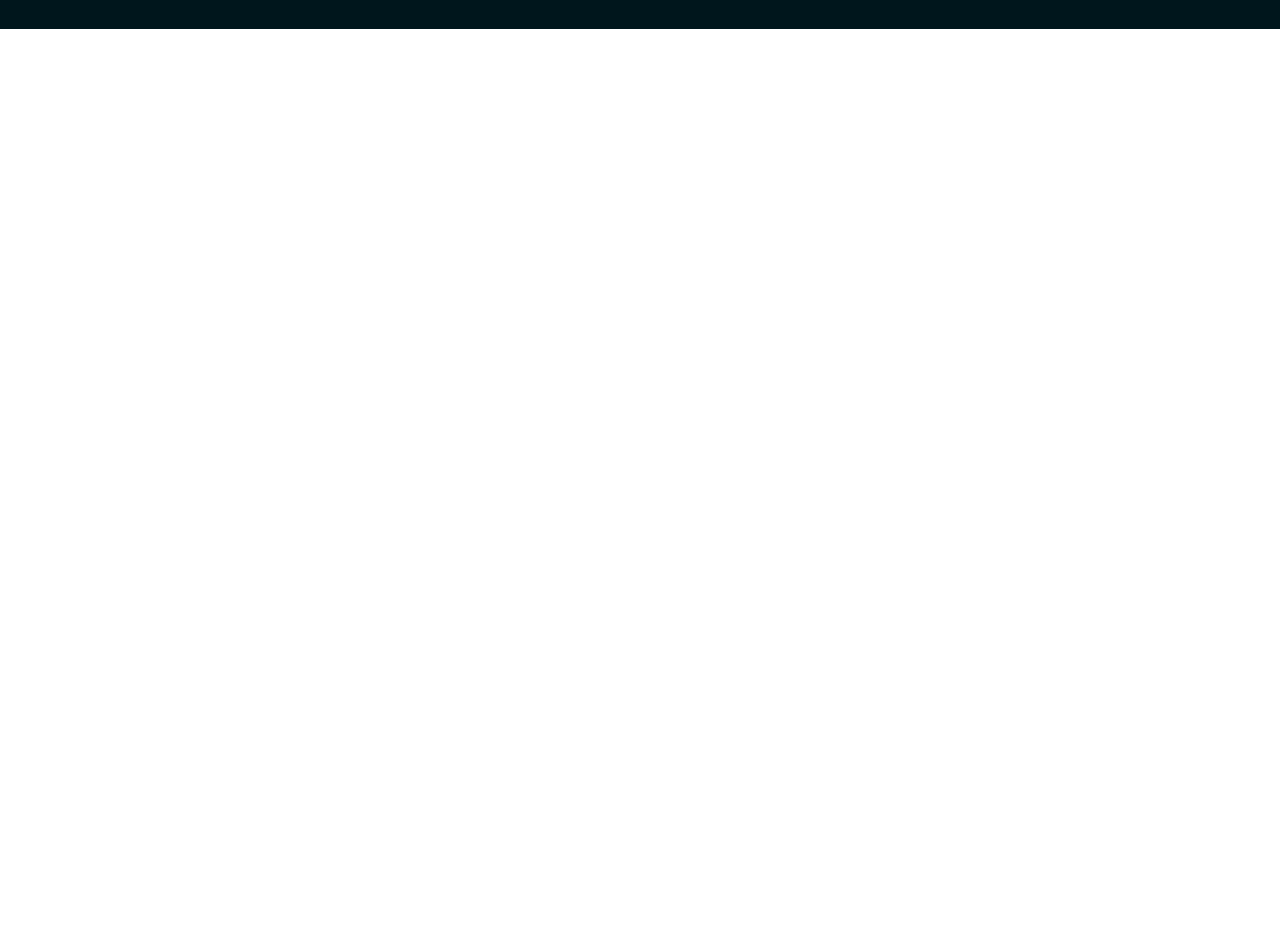
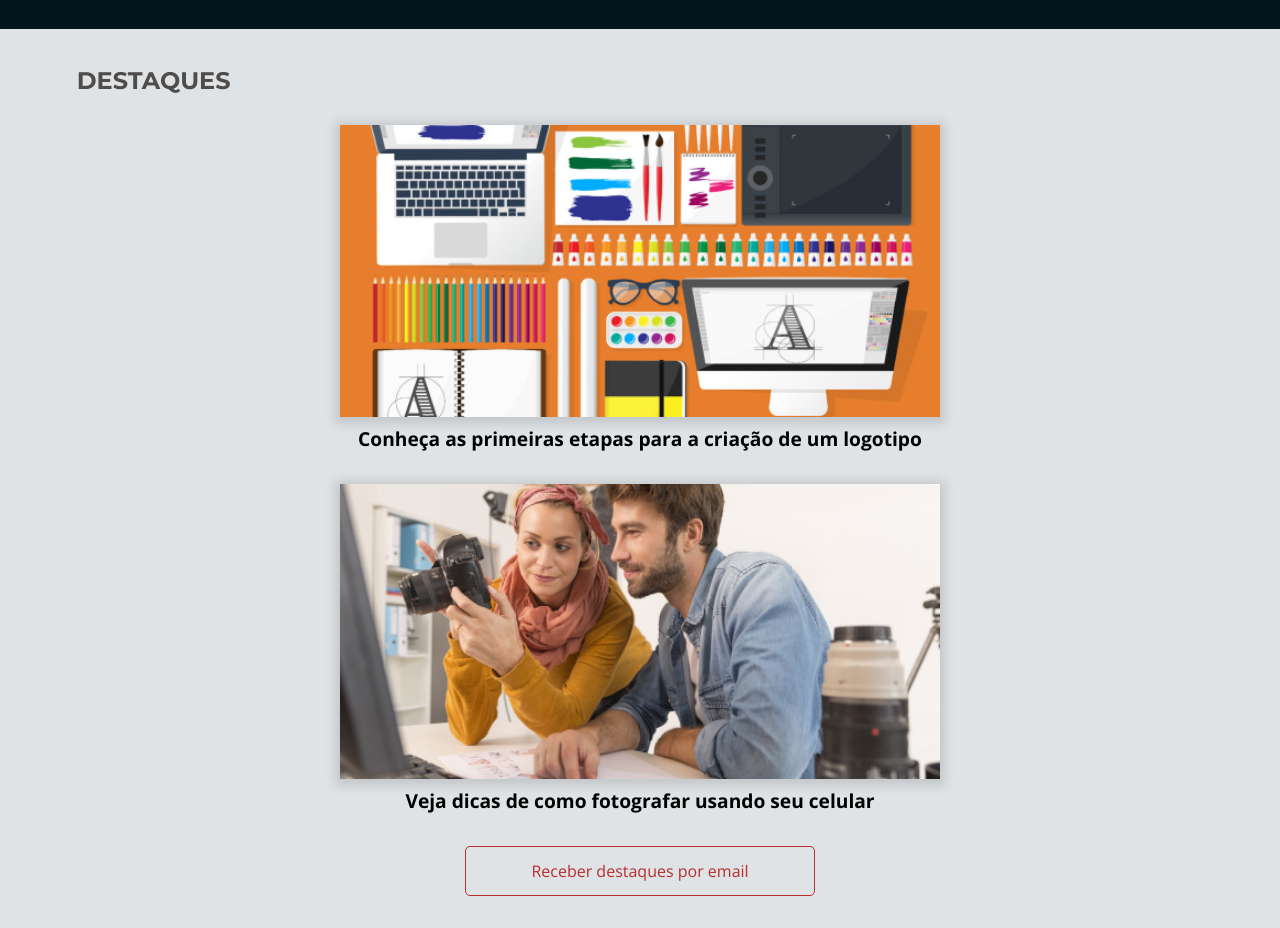
Before and after one commit to JulianoPadoinVieira/Alura-Layouts-Responsivos, a plain HTML site: page index.html in a window 1280 px wide. Shown: the part 380-1308 px from the top of the page. Before the commit the page ends 800 px from the top, so only its background shows below. Drawn offline with nearby package versions, Linux system fonts and the light colour scheme.

Commit message:
Segundo commit - formatação de algumas imagens

```diff
--- /dev/null
+++ b/css/destaques.css
@@ -0,0 +1,40 @@
+.destaques {
+  background-color: var(--azul-claro);
+  padding-top: 2.5rem;
+  padding-bottom: 2rem;
+}
+
+.destaques__titulo {
+  color: var(--cinza-escuro);
+  font-weight: 700;
+  font-size: 1.5rem;
+  font-family: var(--montserrat);
+  text-transform: uppercase;
+  margin-bottom: 2rem;
+}
+
+.destaques__painel {
+  display: flex;
+  flex-direction: column;
+  align-items: center;
+  margin-bottom: 2rem;
+}
+
+.destaques__painel-imagem {
+  width: 100vw;
+  max-width: 600px;
+  box-shadow: 0 2px 10px 5px #00000020;
+  margin-bottom: .5rem;
+}
+
+.destaques__painel-texto {
+  font-weight: 700;
+  font-size: 1.2rem;
+  line-height: normal;
+}
+
+.destaques__botao {
+  color: var(--vermelho-forte);
+  border-color: var(--vermelho-forte);
+  margin: 0 auto;
+}
--- a/index.html
+++ b/index.html
@@ -10,6 +10,7 @@
     <link href="https://fonts.googleapis.com/css2?family=Montserrat:wght@300;400;700&family=Open+Sans:wght@300;400;700&display=swap" rel="stylesheet">
     <link rel="stylesheet" href="css/base.css">
     <link rel="stylesheet" href="css/cabecalho.css">
+    <link rel="stylesheet" href="css/destaques.css">
 
 </head>
 <body>
@@ -36,6 +37,23 @@
             <p class="chamada__texto">Apeperia tem um jeito inovador de comparar e montar aplicativos para pequenas e médias empresas.</p>
             <a href="#" class="chamada__botao botao">Conheça os planos</a>
         </section>
+
+        <!-- section.destaques.container>h2.destaques__titulo+(a*2>figure.destaques__painel>img.destaques__painel-imagem+figc.destaques__painel-texto)+a.destaques__botao -->
+        <section class="destaques container">
+            <h2 class="destaques__titulo">Destaques</h2>
+            <a href="#">
+                <figure class="destaques__painel">
+                    <img src="img/comecando-criar-logotipo.png" alt="Painel do post sobre criação de logotipo" class="destaques__painel-imagem">
+                    <figcaption class="destaques__painel-texto">Conheça as primeiras etapas para a criação de um logotipo</figcaption>
+                </figure>
+            </a>
+            <a href="#">
+                <figure class="destaques__painel">
+                    <img src="img/dicas-fotografia.png" alt="Painel do post sobre fotografia com celular" class="destaques__painel-imagem">
+                    <figcaption class="destaques__painel-texto">Veja dicas de como fotografar usando seu celular</figcaption>
+                </figure>
+            </a>
+            <a href="#" class="destaques__botao botao">Receber destaques por email</a></section>
     </main>
 
 </body>
```
